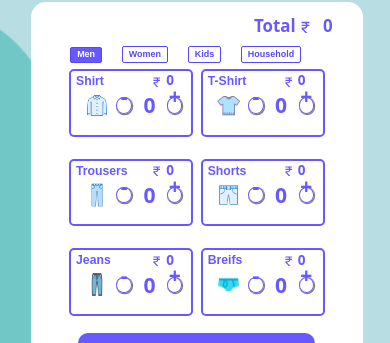
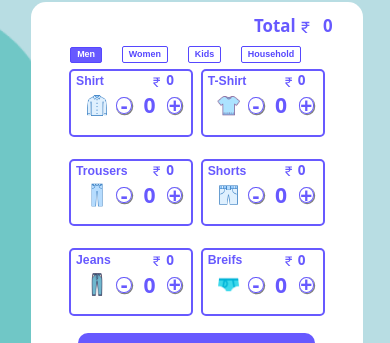
Before and after one commit to VamsiKrishna22042000/washitup, a React (Create React App) app in the folder laundryman/: page / in a window 390 px wide. Shown: the part 340-683 px from the top of the page. Built offline with nearby package versions, Linux system fonts and the light colour scheme.

Commit message:
flex it center

```diff
--- a/laundryman/src/components/AddClothes/addClothes.css
+++ b/laundryman/src/components/AddClothes/addClothes.css
@@ -288,7 +288,7 @@
         font-size:2.5vh;
         font-weight:bold;
         display: flex;
-        align-items: flex-end;
+        align-items:center;
         justify-content:center;
         padding-top:0px;
         margin-bottom:1vh;
@@ -310,7 +310,7 @@
         font-size:2.5vh;
         font-weight:bold;
         display: flex;
-        align-items: flex-end;
+        align-items:center;
         justify-content:center;
         padding-top:0px;
         margin-bottom:1vh;
```
